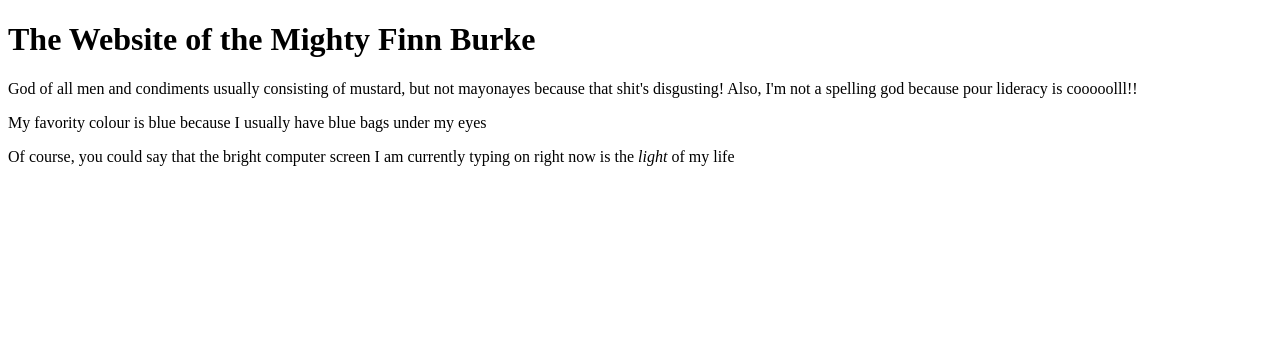
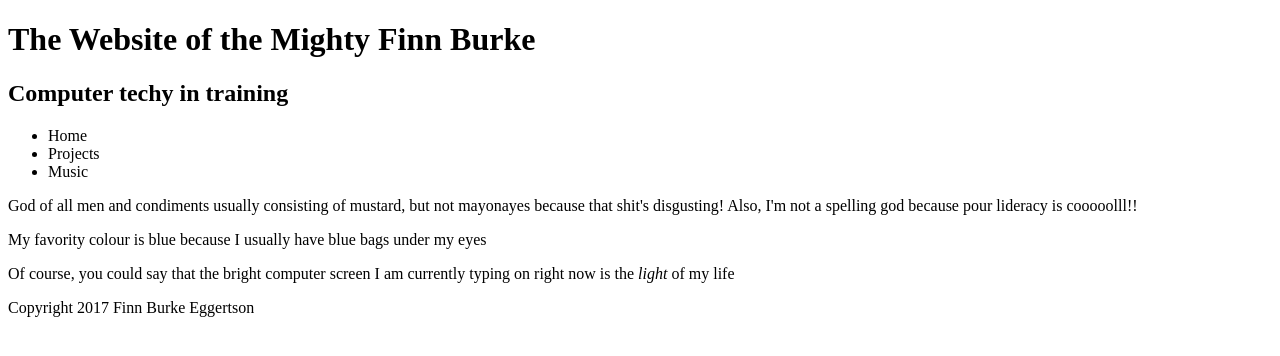
Before and after one commit to fburkeeggertson/compcampswebsite, a plain HTML site: page index.html in a window 1280 px wide. Drawn offline with Linux system fonts and the light colour scheme.

Commit message:
added header and navigation (Updated with changes)

```diff
--- a/index.html
+++ b/index.html
@@ -1,5 +1,7 @@
 <!doctype html>
 <html>
+
+
   <head>
     <title>
       The Website of the Mighty Finn Burke, God of all men and mustard stuff!
@@ -8,14 +10,30 @@
 
   </head>
 
-<body>
+  <body>
+    <header>
+        <h1><strong>The Website of the Mighty Finn Burke</strong></h1>
+          <h2>Computer techy in training</h2>
+    </header>
+    <nav>
+      <ul>
+      <li>Home</li>
+      <li>Projects</li>
+      <li>Music</li>
+      </ul>
+    </nav>
+
+
   <div class="content">
+    <main>
+  <p>God of all men and condiments usually consisting of mustard, but not mayonayes because that shit's disgusting! Also, I'm not a spelling god because pour lideracy is cooooolll!!</p>
+</main>
 
-  <h1><strong>The Website of the Mighty Finn Burke</strong></h1>
 
-  <p>God of all men and condiments usually consisting of mustard, but not mayonayes because that shit's disgusting! Also, I'm not a spelling god because pour lideracy is cooooolll!!</p>
   <p> My favority colour is blue because I usually have blue bags under my eyes</p>
   <p> Of course, you could say that the bright computer screen I am currently typing on right now is the <em>light</em> of my life</p>
+
+<footer>Copyright 2017 Finn Burke Eggertson</footer>
   </div>
 
 </body>
```
